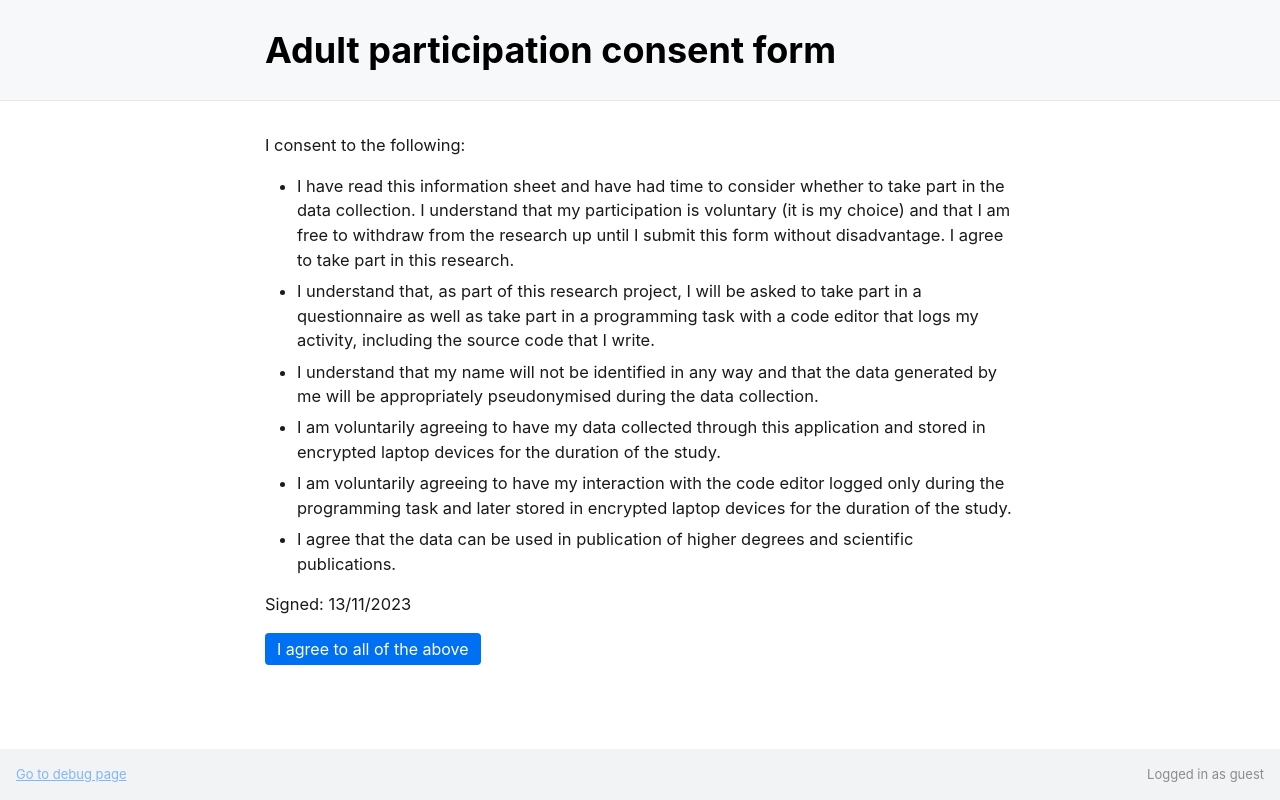
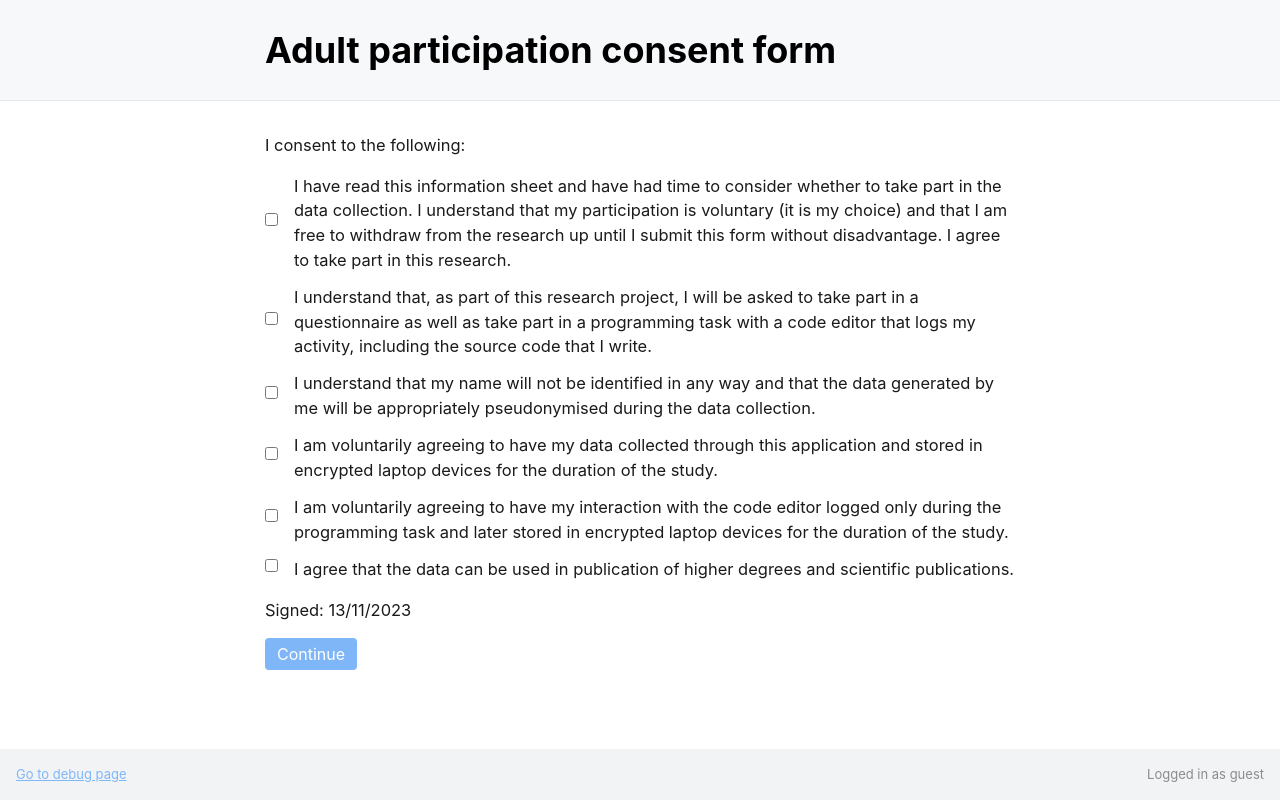
Before and after one commit to eddieantonio/oq, a SvelteKit app in the folder webapp/: page /consent/TEST-CLASSROOM in a window 1280 px wide. Built offline with nearby package versions, Linux system fonts and the light colour scheme; no server answers.

Commit message:
feat: require consent to all in form submission

```diff
--- a/webapp/src/routes/consent/[classroom]/+page.server.ts
+++ b/webapp/src/routes/consent/[classroom]/+page.server.ts
@@ -1,4 +1,4 @@
-import { redirect } from '@sveltejs/kit';
+import { error, redirect } from '@sveltejs/kit';
 import type { Actions } from './$types';
 import { makeNewParticipantId, type ClassroomId } from '$lib/server/participants';
 import { saveParticipant } from '$lib/server/database';
@@ -8,6 +8,13 @@ import { StatusCodes } from 'http-status-codes';
 export const actions: Actions = {
     default: async ({ request, cookies }) => {
         const data = await request.formData();
+
+        // Check that the participant has consented to all:
+        if (data.get('consentedToAll') !== 'true')
+            throw error(
+                StatusCodes.BAD_REQUEST,
+                'You must consent to all of the above to participate.'
+            );
 
         // TODO: validate the classroom
         const classroom = data.get('classroom') as ClassroomId;
--- a/webapp/src/routes/consent/[classroom]/+page.svelte
+++ b/webapp/src/routes/consent/[classroom]/+page.svelte
@@ -4,7 +4,7 @@
 
     export let data: PageData;
 
-    let style: 'checkbox' | 'bullet' = 'bullet';
+    let style: 'checkbox' | 'bullet' = 'checkbox';
 
     let participation = false;
     let questionnaire = false;
@@ -12,7 +12,7 @@
     let dataCollection = false;
     let interactionLogged = false;
     let dataUsage = false;
-    $: canContinue =
+    $: consentedToAll =
         style == 'bullet' ||
         (participation &&
             questionnaire &&
@@ -31,6 +31,7 @@
 
 <form method="POST">
     <input type="hidden" name="classroom" value={data.classroom} />
+    <input type="hidden" name="consentedToAll" value={consentedToAll} />
 
     <p>I consent to the following:</p>
 
@@ -73,7 +74,7 @@
     <p>Signed: {today}</p>
 
     {#if style == 'checkbox'}
-        <button type="submit" disabled={!canContinue}>Continue</button>
+        <button type="submit" disabled={!consentedToAll}>Continue</button>
     {:else}
         <button type="submit">I agree to all of the above</button>
     {/if}
```
